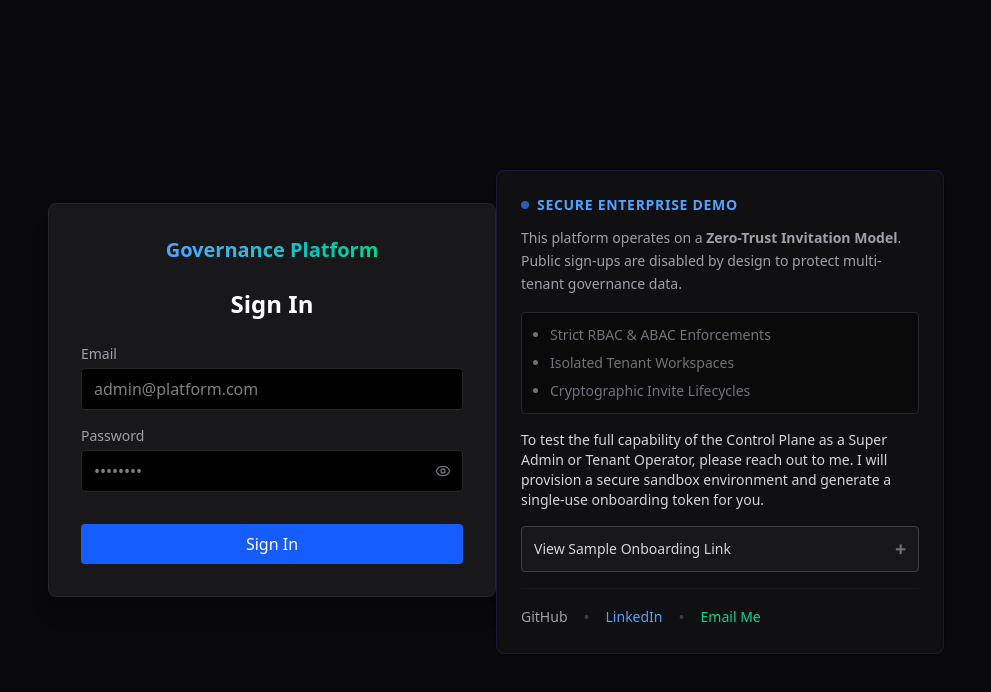
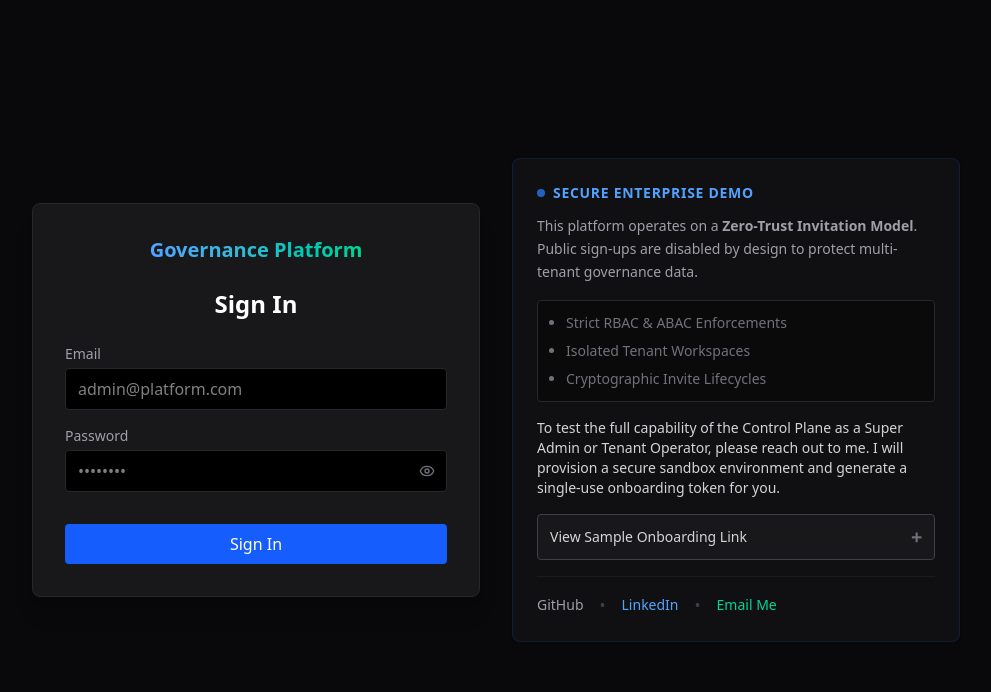
Before and after one commit to Tejpraval/tms, a React app in the folder Frontend/: page /login in a window 1280 px wide. Shown: the top 692 px of the page, without its empty margins (144-1135 px from the left). Built offline with nearby package versions, Linux system fonts and the light colour scheme; no server answers; the HTML template or start-up script is replaced by a standard one.

Commit message:
clarity for login page

```diff
--- a/Frontend/src/pages/auth/LoginPage.tsx
+++ b/Frontend/src/pages/auth/LoginPage.tsx
@@ -45,8 +45,8 @@ const LoginPage = () => {
     };
 
     return (
-        <div className="min-h-screen flex items-center justify-center bg-zinc-950">
-            <div className="w-full max-w-md p-8 bg-zinc-900 border border-zinc-800 rounded-lg shadow-xl">
+        <div className="min-h-screen flex flex-col md:flex-row items-center justify-center gap-8 bg-zinc-950 p-6">
+            <div className="w-full max-w-md p-8 bg-zinc-900 border border-zinc-800 rounded-lg shadow-xl shrink-0">
                 <div className="flex justify-center mb-6">
                     <span className="text-xl font-bold bg-clip-text text-transparent bg-gradient-to-r from-blue-400 to-emerald-400">
                         Governance Platform
@@ -103,7 +103,7 @@ const LoginPage = () => {
             </div>
 
             {/* Zero-Trust Demo Explanation Panel */}
-            <div className="w-full max-w-md mt-6 p-6 bg-zinc-900/50 border border-blue-900/30 rounded-lg shadow-sm">
+            <div className="w-full max-w-md p-6 bg-zinc-900/50 border border-blue-900/30 rounded-lg shadow-sm shrink-0">
                 <div className="flex items-center gap-2 mb-3">
                     <div className="w-2 h-2 rounded-full bg-blue-500 animate-pulse"></div>
                     <h3 className="text-sm font-semibold text-blue-400 uppercase tracking-wider">Secure Enterprise Demo</h3>
@@ -135,13 +135,21 @@ const LoginPage = () => {
                 </button>
 
                 {showSampleToken && (
-                    <div className="mb-4 bg-[#0a110d] border border-green-900/60 p-5 rounded-lg text-center shadow-[inset_0_0_20px_rgba(0,0,0,0.5)]">
-                        <div className="text-emerald-500 font-bold mb-2 tracking-wide">Public Invitation Link Generated</div>
-                        <p className="text-xs text-zinc-400 mb-4 leading-relaxed max-w-xs mx-auto">
-                            This is a sample public onboarding link that anyone can use to join the secure sandbox environment.
+                    <div className="mb-6 bg-black border border-emerald-500/50 p-6 rounded-lg text-left shadow-[0_0_30px_rgba(16,185,129,0.15)] relative overflow-hidden group">
+                        <div className="absolute top-0 left-0 w-full h-1 bg-gradient-to-r from-transparent via-emerald-500 to-transparent opacity-50"></div>
+                        <div className="flex items-center gap-2 mb-3">
+                            <div className="w-2 h-2 bg-emerald-500 animate-ping rounded-full"></div>
+                            <div className="text-emerald-400 font-mono text-sm uppercase tracking-widest font-bold">Public Onboarding Vector Generated</div>
+                        </div>
+                        <p className="text-xs text-emerald-500/70 mb-4 font-mono">
+                            // SECURE_SANDBOX_CONTEXT_ESTABLISHED
+                            <br/>
+                            // AWAITING_OPERATOR_ACCEPTANCE
                         </p>
-                        <div className="bg-black border border-zinc-700 p-3 flex items-center justify-center relative overflow-hidden text-xs font-mono text-blue-500 break-all rounded shadow-md">
-                            https://tms-pi-silk.vercel.app/accept-invite?token=demo1234567890
+                        <div className="bg-[#050f0a] border border-emerald-900/50 p-4 relative overflow-hidden text-xs font-mono break-all rounded shadow-inner">
+                            <span className="text-zinc-500 select-none">{'> '}</span>
+                            <span className="text-emerald-300">https://{window.location.hostname}/accept-invite?token=</span>
+                            <span className="text-cyan-400 font-bold animate-pulse">demo_7f8a9b2c1d3e4f5g6h7j8k9l</span>
                         </div>
                     </div>
                 )}
```
